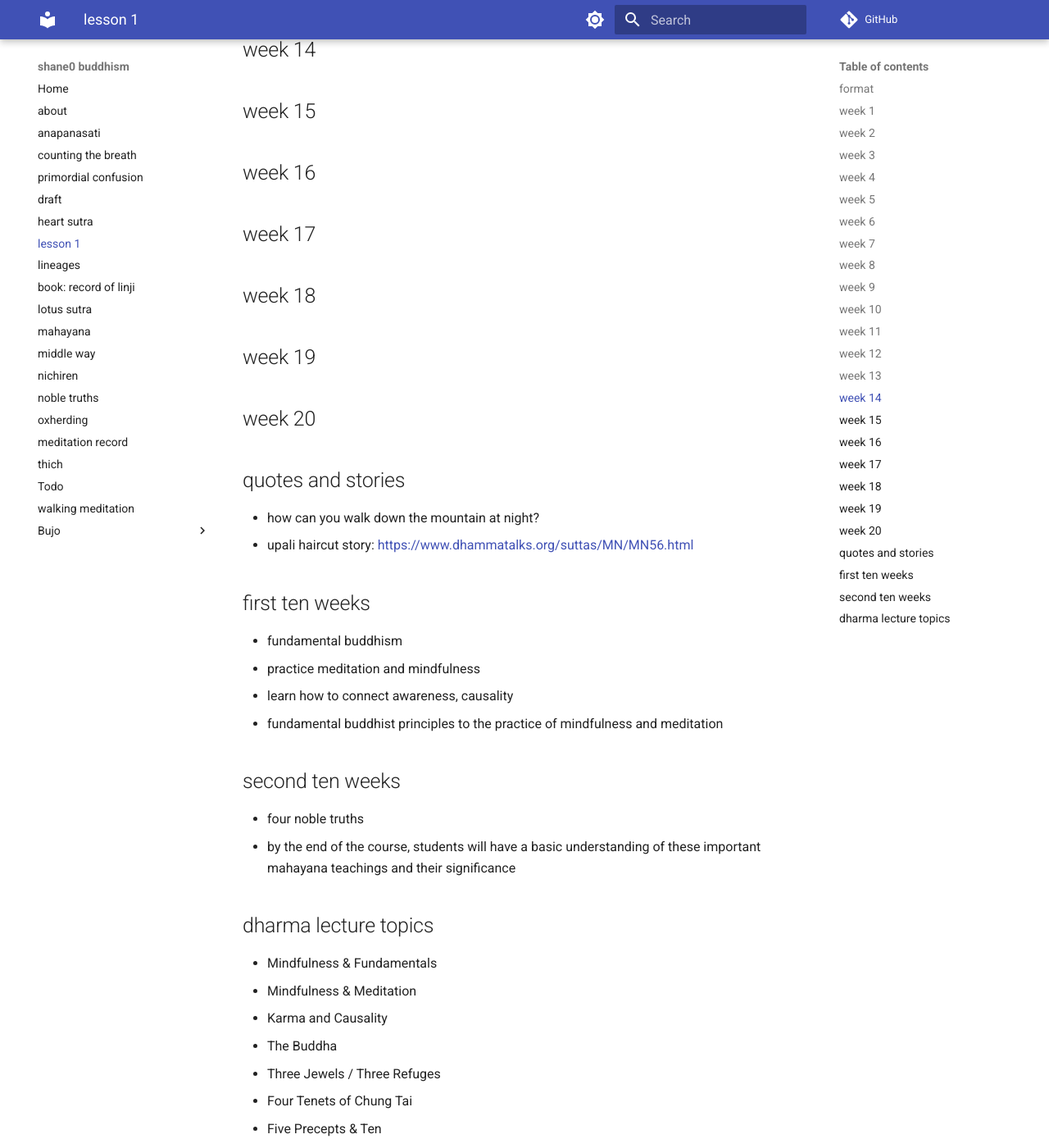
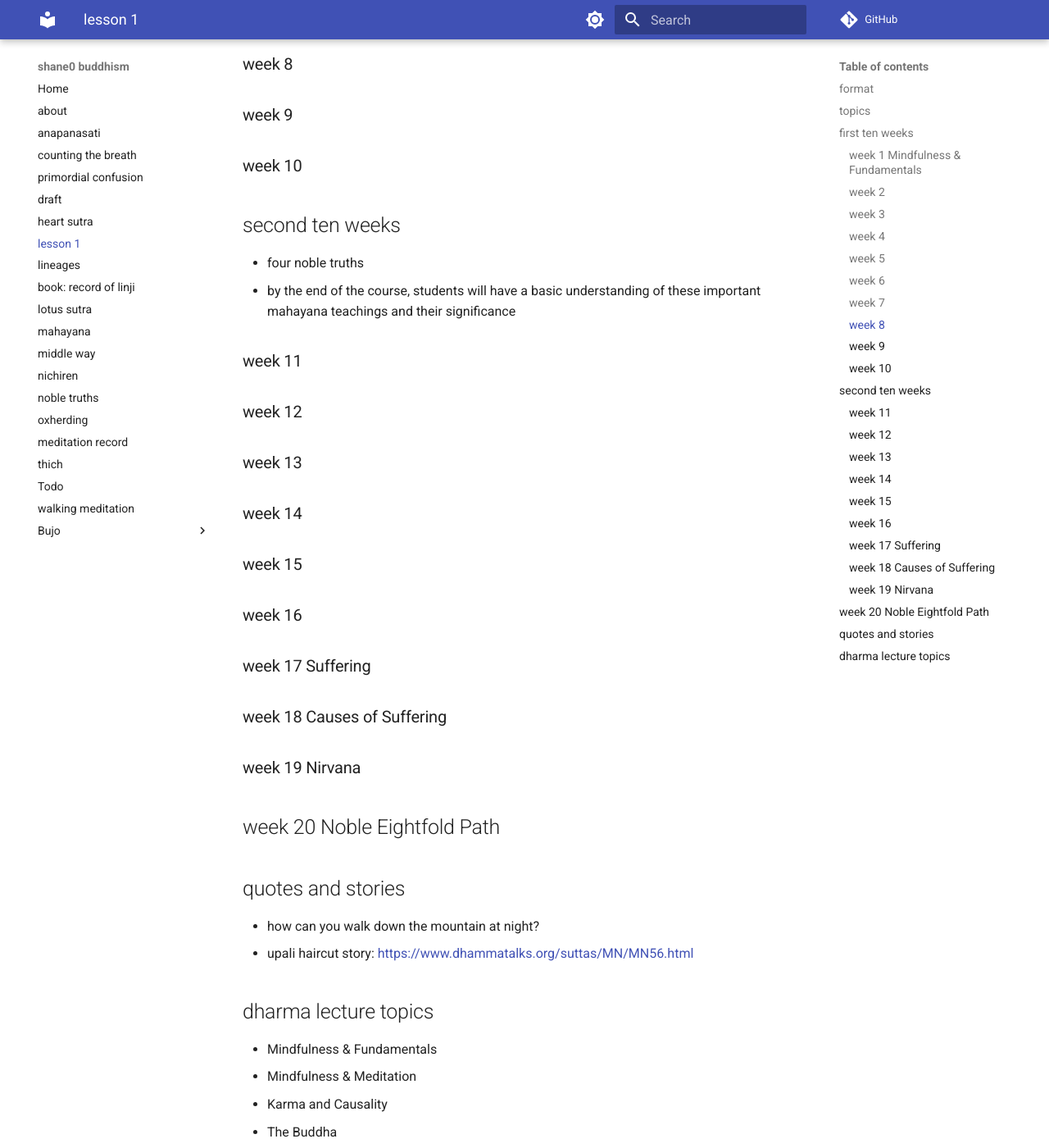
Before and after one commit to shane0/buddhism, an MkDocs documentation site: the page built from docs/lesson_1.md, in a window 1280 px wide and 1400 px high, scrolled down 1688 px. Shown: the whole window at 82% size. Built offline with MkDocs 1.6.1 and Material for MkDocs 9.7.7, drawn with Linux system fonts in a browser that asks for light colours; comment, search, counter and statistics services are not loaded; the version menu is left out; some of the changed text lies outside the part shown.

Commit message:
'outline'

```diff
--- a/docs/lesson_1.md
+++ b/docs/lesson_1.md
@@ -10,14 +10,32 @@
 - walking meditation
 - dharma lessons
 
-## week 1
+## topics
+
+- Karma and Causality
+- The Buddha
+- Three Jewels / Three Refuges
+- Four Tenets of Chung Tai
+- Five Precepts & Ten
+- Wholesome Deeds
+- Vegetarianism & Buddhism
+- Four Noble Truths
+
+## first ten weeks
+
+- fundamental buddhism
+- practice meditation and mindfulness
+- learn how to connect awareness, causality
+- fundamental buddhist principles to the practice of mindfulness and meditation
+
+### week 1 Mindfulness & Fundamentals
 
 - how to sit and walk
 - abc - aware - be with - change
 - look at your feet
 - story of young & old monk walking at night
 
-## week 2
+### week 2
 
 - shamatha & vipassana
 - meditation journal
@@ -26,58 +44,51 @@
 - third noble truth: ending suffering nirvana
 - fourth noble truth: links of dependent origination
 
-## week 3
+### week 3
 
-## week 4
+### week 4
 
-## week 5
+### week 5
 
-## week 6
+### week 6
 
-## week 7
+### week 7
 
-## week 8
+### week 8
 
-## week 9
+### week 9
 
-## week 10
+### week 10
 
-## week 11
+## second ten weeks
 
-## week 12
+- four noble truths
+- by the end of the course, students will have a basic understanding of these important mahayana teachings and their significance
 
-## week 13
+### week 11
 
-## week 14
+### week 12
 
-## week 15
+### week 13
 
-## week 16
+### week 14
 
-## week 17
+### week 15
 
-## week 18
+### week 16
 
-## week 19
+### week 17 Suffering
 
-## week 20
+### week 18 Causes of Suffering
+
+### week 19 Nirvana
+
+## week 20 Noble Eightfold Path
 
 ## quotes and stories
 
 - how can you walk down the mountain at night?
 - upali haircut story: <https://www.dhammatalks.org/suttas/MN/MN56.html>
-
-## first ten weeks
-
-- fundamental buddhism
-- practice meditation and mindfulness
-- learn how to connect awareness, causality
-- fundamental buddhist principles to the practice of mindfulness and meditation
-
-## second ten weeks
-
-- four noble truths
-- by the end of the course, students will have a basic understanding of these important mahayana teachings and their significance
 
 ## dharma lecture topics
 
```
